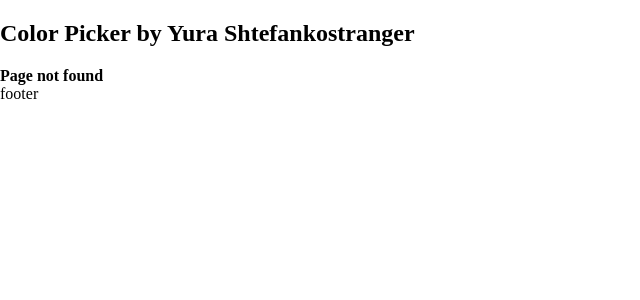
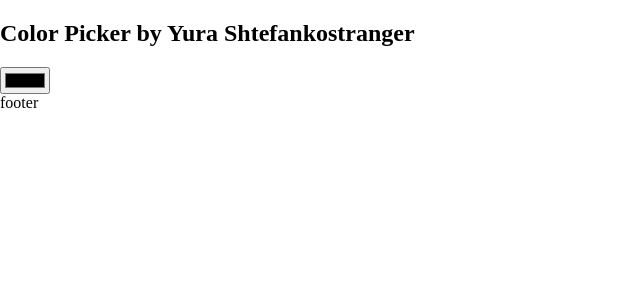
Before and after one commit to Viper-JSX/Colormania-React, a React (Create React App) app: page /tables/1/create-color in a window 1280 px wide. Before the commit this address had no page. Shown: the top 300 px of the page, without its empty margins (0-640 px from the left). Built offline with nearby package versions, Linux system fonts and the light colour scheme.

Commit message:
created ColorEditor component and added routing

```diff
--- /dev/null
+++ b/src/components/Color_editor/Color_editor.tsx
@@ -0,0 +1,12 @@
+import { ColorEditorProps } from "../../typescript/types";
+
+function ColorEditor({ mode } : ColorEditorProps):JSX.Element{
+    console.log(mode)
+    return(
+        <div className="colorEditor">
+            <input type="color" />
+        </div>
+    );
+}
+
+export default ColorEditor;
--- a/src/components/Layout/Layout.tsx
+++ b/src/components/Layout/Layout.tsx
@@ -10,6 +10,7 @@ import HomePage from "../Home_page/Home_page";
 import Table from "../Tables/Table";
 import Tables from "../Tables/Tables";
 import UserProfile from "../User/User_profile";
+import ColorEditor from "../Color_editor/Color_editor";
 
 function Layout({ appTitle, tablesToRender, handleColorModeChange, handleTablesSortCriteriaChange, handleTablesSearch } : LayoutProps):JSX.Element{
     return(
@@ -29,6 +30,8 @@ function Layout({ appTitle, tablesToRender, handleColorModeChange, handleTablesS
                         )
                     }
 
+                    <Route path="/tables/:tablename/create-color" element={<ColorEditor mode="create" />} />
+                    <Route path="/tables/:tablename/:colorname/edit" element={<ColorEditor mode="edit" />} />
                     <Route path="/user" element={<UserProfile />} />
                     <Route path="*" element={<b>Page not found</b>} />
                 </Routes>
--- a/src/typescript/types.tsx
+++ b/src/typescript/types.tsx
@@ -32,6 +32,11 @@ export type ColorModeSwitchProps = { handleColorModeChange: HeaderProps['handleC
 export type SortByProps = { tablesSortCriteria?: HeaderProps['tablesSortCriteria']; handleTablesSortCriteriaChnage: HeaderProps['handleTablesSortCriteriaChange'] };
 
 export type SearchProps = { tablesSearchTerm?: HeaderProps['tablesSearchTerm']; handleTablesSearch: HeaderProps["handleTablesSearch"]; }
+
+
+//-----------------------Color_editor-------------------------------//
+export type ColorEditorProps = { mode: "create" | "edit" };
+
 
 
 //-------------------------User_class-------------------------------//
```
